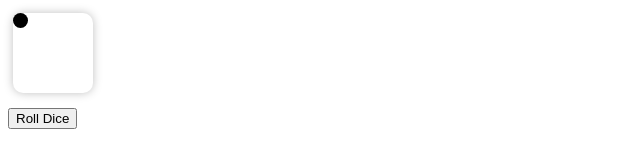
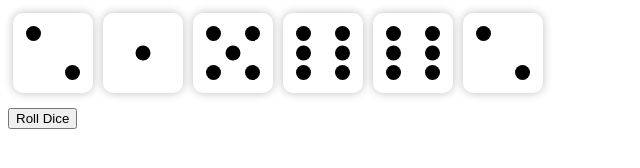
Before and after one commit to taruno2r/js-projects, a plain HTML site: page dice-roll/index.html in a window 1280 px wide. Shown: the whole page, without its empty margins (0-640 px from the left). Drawn offline with Linux system fonts and the light colour scheme.

Commit message:
Added basic js for generating random dice

```diff
--- a/dice-roll/index.html
+++ b/dice-roll/index.html
@@ -8,11 +8,7 @@
     <script defer src="src/main.js"></script>
   </head>
   <body>
-    <div class="dice-container">
-      <div class="dice">
-        <div class="dice-dot"></div>
-      </div>
-    </div>
+    <div class="dice-container"></div>
     <button type="button" class="btn-roll-dice">Roll Dice</button>
   </body>
 </html>
--- a/dice-roll/src/main.js
+++ b/dice-roll/src/main.js
@@ -0,0 +1,64 @@
+function createDice(number) {
+  const dotPositionMatrix = {
+    1: [[50, 50]],
+    2: [
+      [20, 20],
+      [80, 80],
+    ],
+    3: [
+      [20, 20],
+      [50, 50],
+      [80, 80],
+    ],
+    4: [
+      [20, 20],
+      [20, 80],
+      [80, 20],
+      [80, 80],
+    ],
+    5: [
+      [20, 20],
+      [20, 80],
+      [50, 50],
+      [80, 20],
+      [80, 80],
+    ],
+    6: [
+      [20, 20],
+      [20, 80],
+      [50, 20],
+      [50, 80],
+      [80, 20],
+      [80, 80],
+    ],
+  };
+
+  const dice = document.createElement("div");
+  dice.classList.add("dice");
+
+  for (const dotPosition of dotPositionMatrix[number]) {
+    const dot = document.createElement("div");
+    dot.classList.add("dice-dot");
+    dot.style.setProperty("--top", dotPosition[0] + "%");
+    dot.style.setProperty("--left", dotPosition[1] + "%");
+    dice.appendChild(dot);
+  }
+
+  return dice;
+}
+
+const randomDice = function (numberOfDice) {
+  diceContainer.innerHTML = "";
+
+  for (let i = 0; i < numberOfDice; i++) {
+    const random = Math.floor(Math.random() * 6 + 1);
+    const dice = createDice(random);
+    diceContainer.appendChild(dice);
+  }
+};
+
+const NUMBER_OF_DICE = 6;
+const diceContainer = document.querySelector(".dice-container");
+const btnRollDice = document.querySelector(".btn-roll-dice");
+
+randomDice(NUMBER_OF_DICE);
```
